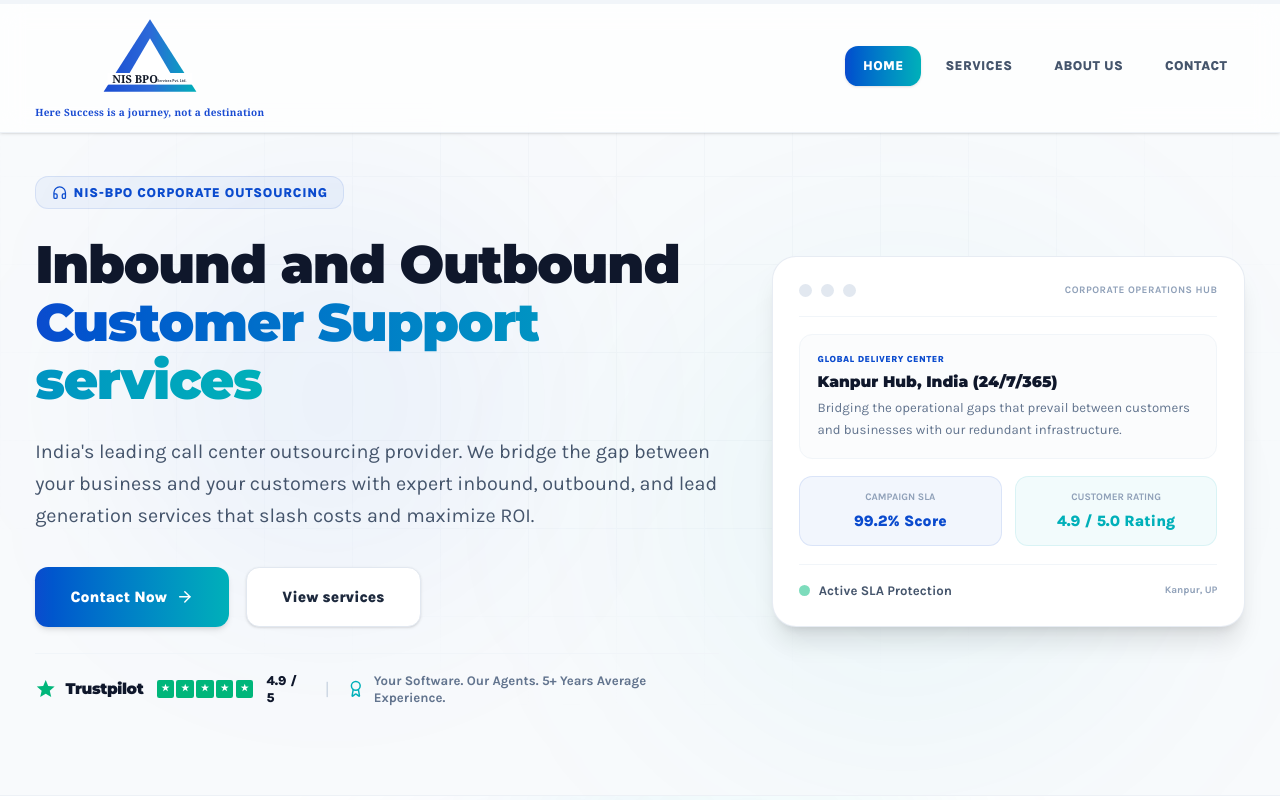
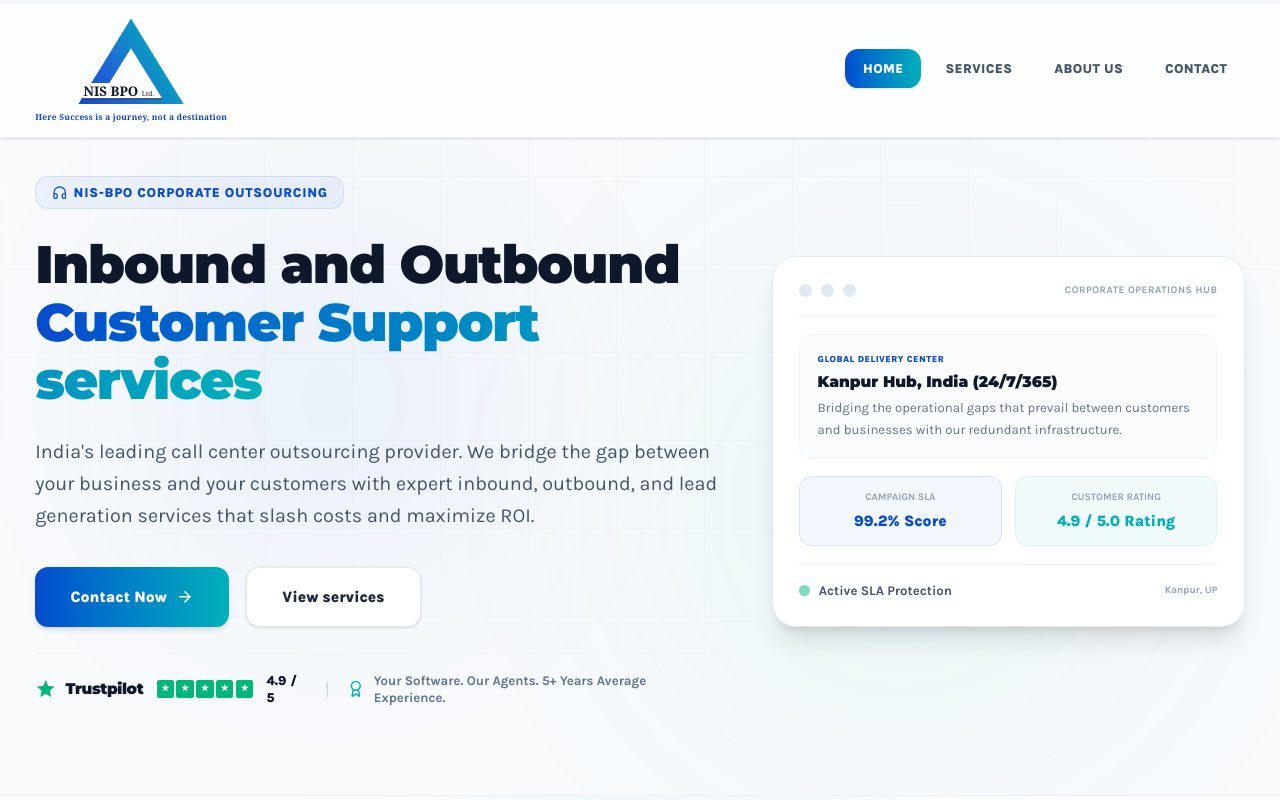
Before and after one commit to izyanmiltex/NIS-BPO, a React (Vite) app: page / in a window 1280 px wide. Shown: the top 800 px of the page. Built offline with nearby package versions, Linux system fonts and the light colour scheme.

Commit message:
style(logo): update dimensions and gradient for brand alignment
Adjusted the logo dimensions, SVG viewBox, and color gradient to better match the official company branding.

```diff
--- a/src/components/Logo.tsx
+++ b/src/components/Logo.tsx
@@ -9,72 +9,62 @@
   return (
     <div className={`flex flex-col items-center select-none ${className}`}>
       {/* Precision Integrated Triangle Emblem matching the uploaded logo */}
-      <div className="relative w-[99px] h-[77px] md:w-[120px] md:h-[87px] flex-shrink-0">
+      <div className="relative w-[110px] h-[70px] md:w-[140px] md:h-[89px] flex-shrink-0">
         <svg
           className="w-full h-full"
-          viewBox="0 0 400 300"
+          viewBox="0 0 400 255"
           fill="none"
           xmlns="http://www.w3.org/2000/svg"
         >
           <defs>
-            <linearGradient id="logoTriangleGrad" x1="40" y1="265" x2="360" y2="265" gradientUnits="userSpaceOnUse">
-              <stop offset="0%" stopColor="#1a4cd2" />
-              <stop offset="50%" stopColor="#2c69d8" />
+            {/* Diagonal gradient flowing from bottom-left to top-right to match the uploaded logo colors */}
+            <linearGradient id="logoTriangleGrad" x1="40" y1="270" x2="320" y2="95" gradientUnits="userSpaceOnUse">
+              <stop offset="0%" stopColor="#1444cc" />
+              <stop offset="45%" stopColor="#1e68d7" />
               <stop offset="100%" stopColor="#00b0b9" />
             </linearGradient>
           </defs>
 
           {/* Outer Triangle */}
           <path
-            d="M 200,15 L 360,265 L 40,265 Z"
+            d="M 200,10 L 360,270 L 40,270 Z"
             fill="url(#logoTriangleGrad)"
           />
 
-          {/* Inner Hollow Triangle Cutout */}
+          {/* Inner Hollow and Left Cutout combined into a single precise shape */}
+          {/* This preserves the unbroken right leg of the triangle perfectly */}
           <path
-            d="M 200,80 L 115,225 L 285,225 Z"
+            d="M 200,95 L 290,240 L 58.5,240 L 86,195 L 138,195 Z"
             fill="white"
           />
 
-          {/* White horizontal bar covering the text area */}
-          <rect
-            x="55"
-            y="200"
-            width="290"
-            height="40"
-            fill="white"
+          {/* Precise horizontal underline matching the line in the uploaded logo */}
+          <line
+            x1="58.5"
+            y1="240"
+            x2="290"
+            y2="240"
+            stroke="#111827"
+            strokeWidth="2.5"
           />
 
-          {/* NIS BPO - Large Serif Text matching the image */}
+          {/* NIS BPO Ltd. - Large Serif Text matching the image exactly */}
           <text
-            x="70"
-            y="234"
+            x="64"
+            y="231"
             fontFamily="Georgia, Cambria, 'Times New Roman', Times, serif"
-            fontSize="38"
-            fontWeight="bold"
             fill="#111827"
           >
-            NIS BPO
-          </text>
-
-          {/* Services Pvt. Ltd. - Sans-Serif Suffix Text */}
-          <text
-            x="225"
-            y="230"
-            fontFamily="system-ui, -apple-system, sans-serif"
-            fontSize="12"
-            fontWeight="bold"
-            fill="#374151"
-          >
-            Services Pvt. Ltd.
+            <tspan fontWeight="bold" fontSize="38">NIS BPO</tspan>
+            <tspan fontWeight="normal" fontSize="19" dx="10">Ltd.</tspan>
           </text>
         </svg>
       </div>
 
-      {/* Tagline centered underneath the triangle in royal blue */}
-      <span className="text-[8px] md:text-[10px] font-semibold tracking-wide text-[#1a4cd2] font-serif text-center mt-1 leading-none whitespace-nowrap">
+      {/* Slogan centered underneath the triangle in prominent royal blue, scaled down further by another 10% */}
+      <div className="text-[5.4px] md:text-[6.9px] lg:text-[8.4px] font-bold text-[#1444cc] font-serif text-center mt-2 tracking-wide leading-none whitespace-nowrap">
         Here Success is a journey, not a destination
-      </span>
+      </div>
     </div>
   );
 }
```
